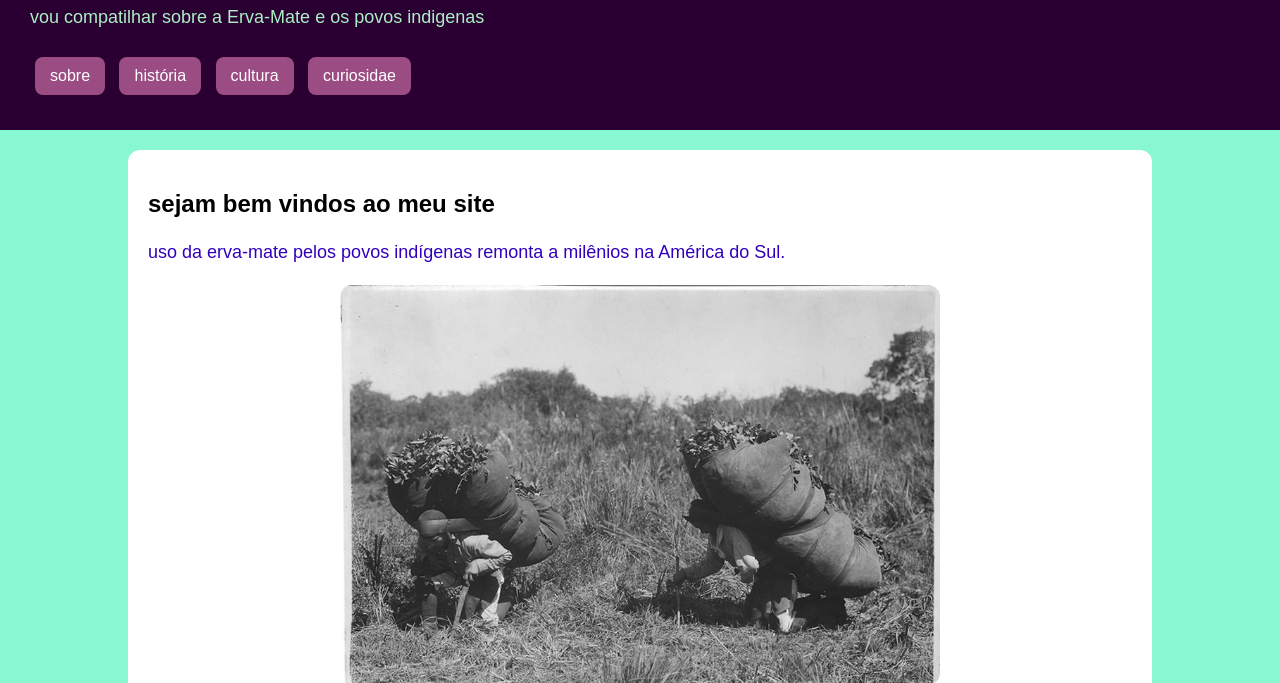
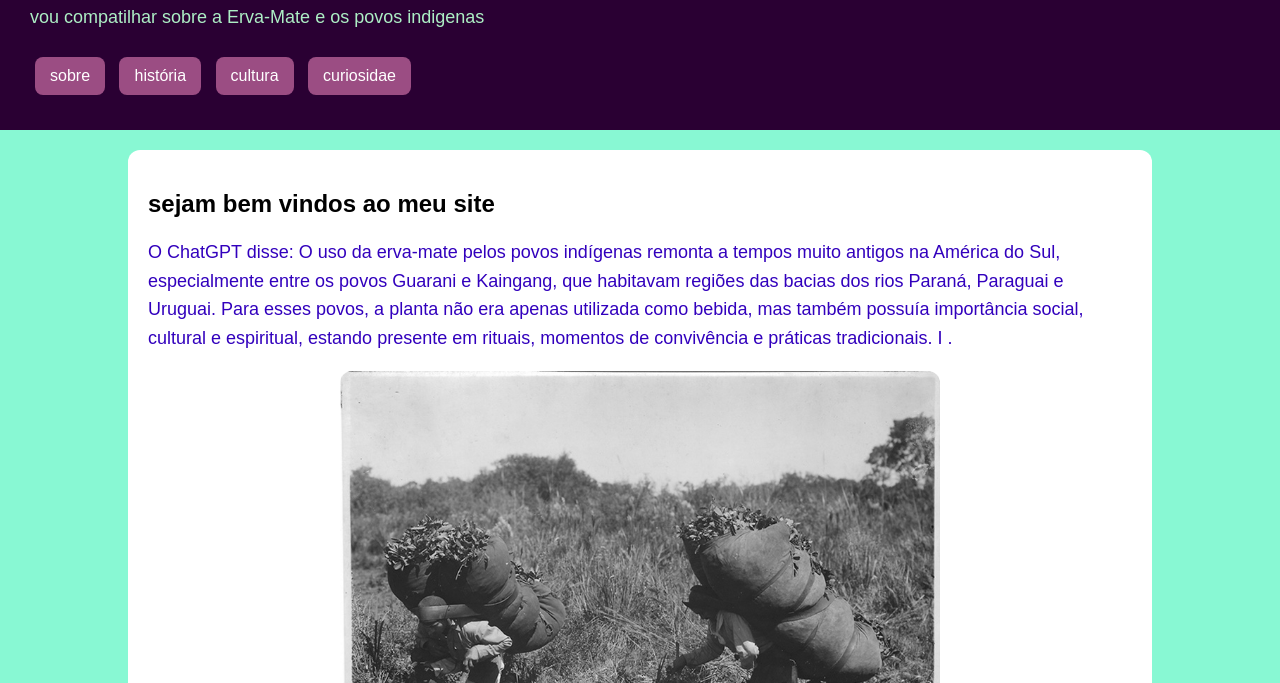
Before and after one commit to lucascarvalhosilva06-dotcom/arte.paranaense, a plain HTML site: page index.html in a window 1280 px wide. Shown: the part 117-800 px from the top of the page. Drawn offline with Linux system fonts and the light colour scheme.

Commit message:
atualizei o codigo

```diff
--- a/index.html
+++ b/index.html
@@ -21,7 +21,14 @@
     <main>
         <section id="sobre">
             <h2>sejam bem vindos ao meu site</h2>
-            <p> uso da erva-mate pelos povos indígenas remonta a milênios na América do Sul. </p>
+            <p>
+                O ChatGPT disse:
+                O uso da erva-mate pelos povos indígenas remonta a tempos muito antigos na América do Sul, especialmente
+                entre os povos Guarani e Kaingang, que habitavam regiões das bacias dos rios Paraná, Paraguai e Uruguai.
+                Para esses povos, a planta não era apenas utilizada como bebida, mas também possuía importância social,
+                cultural e espiritual, estando presente em rituais, momentos de convivência e práticas tradicionais.
+                I
+                . </p>
             <figure>
                 <img src="imagem_1.jpg" alt="descreva aqui o que a aparece na imagem ">
                 <figcaption>
@@ -33,7 +40,8 @@
 
         </section>
         <section id="hitoria">
-            <h2>O contexto histórico da erva-mate envolve a herança indígena, os jesuítas e o ciclo econômico do Sul. </h2>
+            <h2>O contexto histórico da erva-mate envolve a herança indígena, os jesuítas e o ciclo econômico do Sul.
+            </h2>
             <p>A erva-mate se desenvolve no Paraná desde o período pré-colonial com os povos indígenas, expande-se
                 economicamente nos séculos XIX e XX como o maior ciclo do estado, e hoje se concentra no Sul paranaense
                 por meio de cultivo agroflorestal sustentável. Além de sua importância econômica, a erva-mate possui
```
